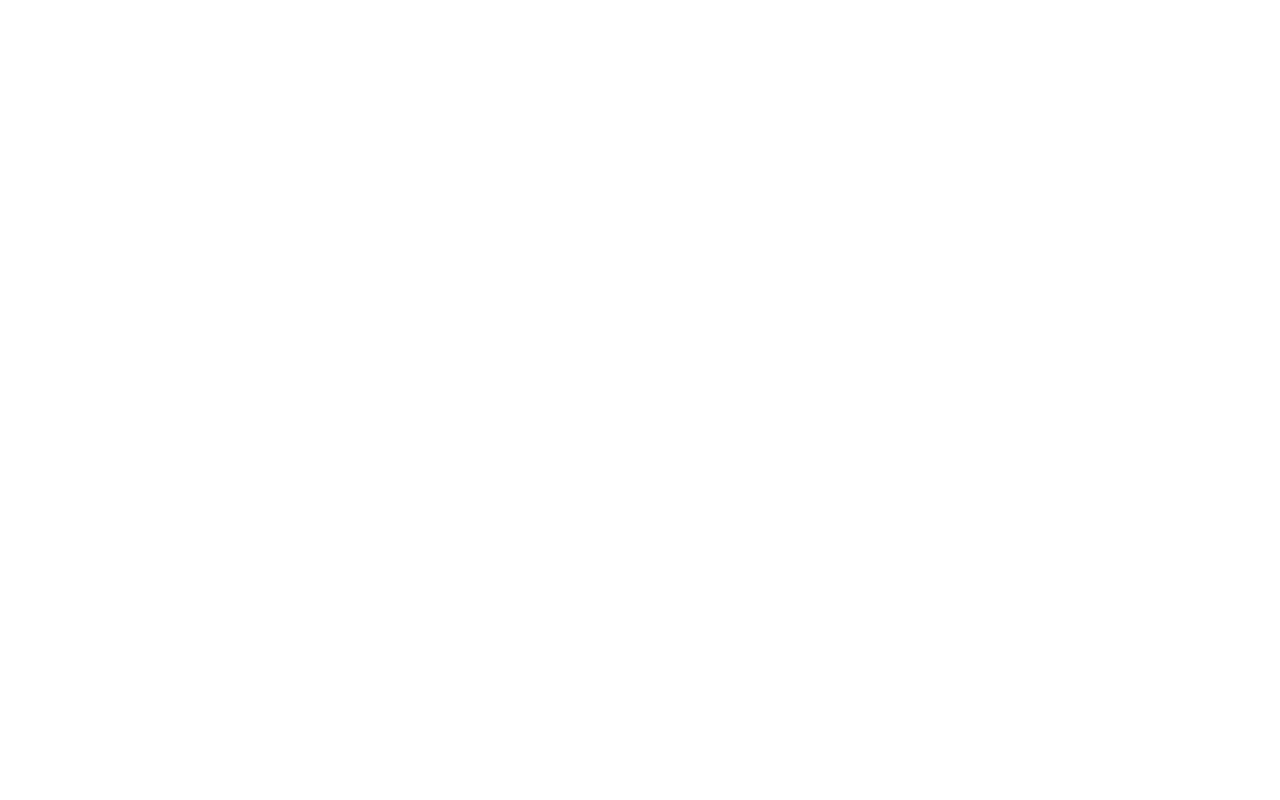
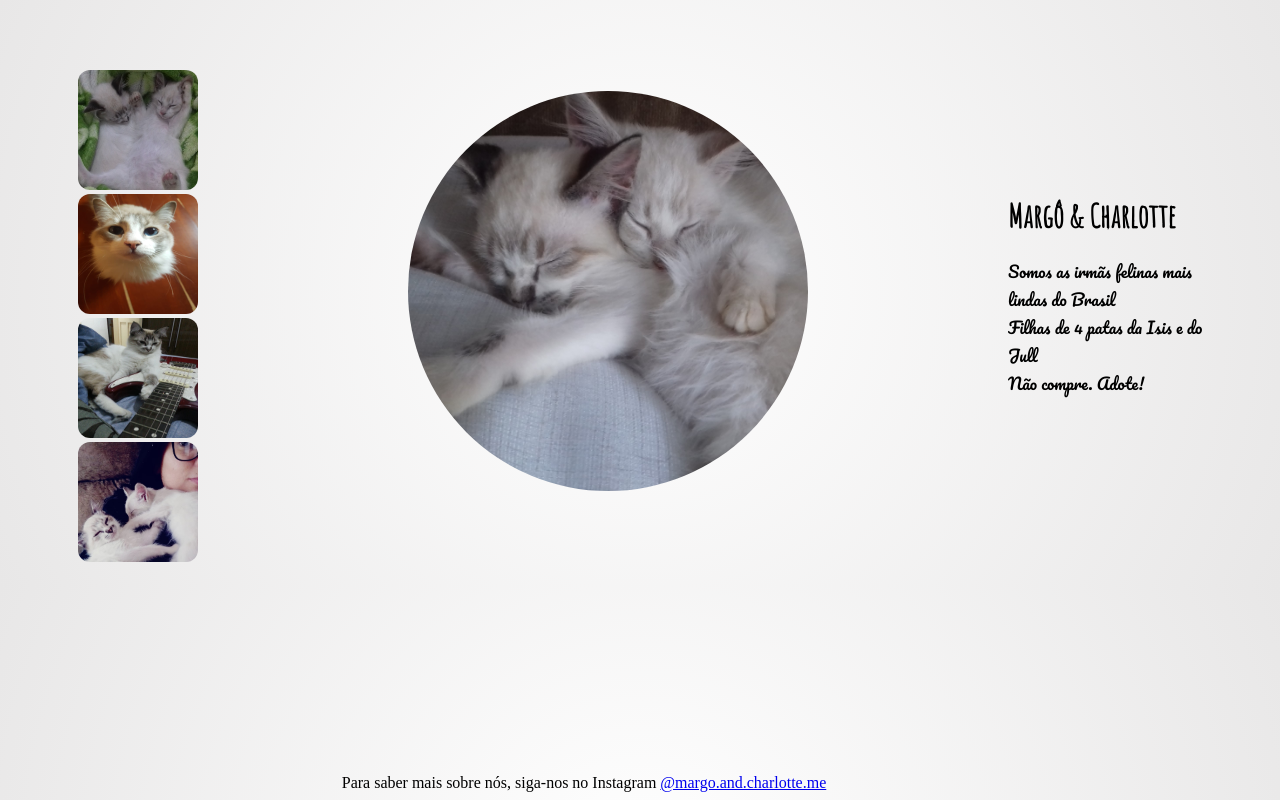
Before and after one commit to isisgoncalves/margo.and.charlotte, a plain HTML site: page index.html in a window 1280 px wide. Drawn offline with Linux system fonts and the light colour scheme.

Commit message:
Projeto Final

```diff
--- a/index.html
+++ b/index.html
@@ -1,11 +1,58 @@
 <!DOCTYPE html>
 <html lang="pt-br">
 <head>
+
+  <link rel="preconnect" href="https://fonts.googleapis.com">
+  <link rel="preconnect" href="https://fonts.gstatic.com" crossorigin>
+
   <meta charset="UTF-8">
   <meta name="viewport" content="width=device-width, initial-scale=1.0">
   <title>Margô & Charlotte</title>
+
+  <link href="https://fonts.googleapis.com/css2?family=Amatic+SC&family=Pacifico&display=swap" rel="stylesheet">
+
 </head>
+
 <body>
+
+  <link rel="stylesheet" href="style.css">
+
+  <main>
+   <ul class="slides-list" >
+     <li class="slide" >
+       <img src="image/img1.jpg" />
+     </li>
+    <li class="slide" >
+      <img src="image/img2.jpg" />
+    </li>
+    <li class="slide" >
+      <img src="image/img3.jpg" />
+    </li>
+    <li class="slide" >
+      <img src="image/img4.jpg" />
+    </li>
+   </ul>
+
+  <div class="container">
+    <img src="image/margo.and.charlotte.jpg" alt="foto de duas gatinhas brancas dormindo juntas">
+  </div>
+  <div class="text">
+    <h1>Margô & Charlotte</h1>
+    <p>
+    Somos as irmãs felinas mais lindas do Brasil
+    <br>
+    Filhas de 4 patas da Isis e do Jull
+    <br>
+    Não compre. Adote!
+    </p>
+  </div>
+
+</main>
+
+  <footer class="insta">
+    Para saber mais sobre nós, siga-nos no Instagram
+    <a href="https://instagram.com/margo.and.charlotte" target="_blank">@margo.and.charlotte.me</a>
+  </footer>
 
 </body>
 </html>
--- a/style.css
+++ b/style.css
@@ -0,0 +1,58 @@
+body{
+  background: rgb(255,255,255);
+  background: radial-gradient(circle, rgba(255,255,255,1) 0%, rgba(232,231,231,1) 100%);
+}
+
+main{
+  display: flex;
+  justify-content: center;
+  align-items: center;
+  gap: 200px;
+  margin: 10px 60px;
+}
+
+.slides-list{
+  list-style-type: none;
+  margin: 10px;
+  padding: 0;
+  margin-top: 60px;
+  justify-content: center;
+  gap: 8px;
+  grid-auto-flow:column;
+  grid-auto-columns: auto;
+}
+
+.slide img{
+  width: 120px;
+  height: 120px;
+  border-radius: 10%;
+}
+
+.slide img:hover{
+  -moz-transform: scale(1.9);
+  -webkit-transform: scale(1.9);
+  transform: scale(1.9);
+}
+
+.container img{
+  justify-items: left;
+  width: 400px;
+  height: 400px;
+  border-radius: 50%;
+}
+
+.text h1{
+  font-family: 'Amatic SC', cursive;
+  font-weight: 700;
+}
+
+.text p{
+  font-family: 'Pacifico', cursive;
+}
+
+.insta{
+  bottom: 8px;
+  position: fixed;
+  width: 90%;
+  text-align: center;
+}
```
Also changed, not shown: image/img1.jpg (added), image/img2.jpg (added), image/img3.jpg (added), image/img4.jpg (added), image/margo.and.charlotte.jpg (added).
